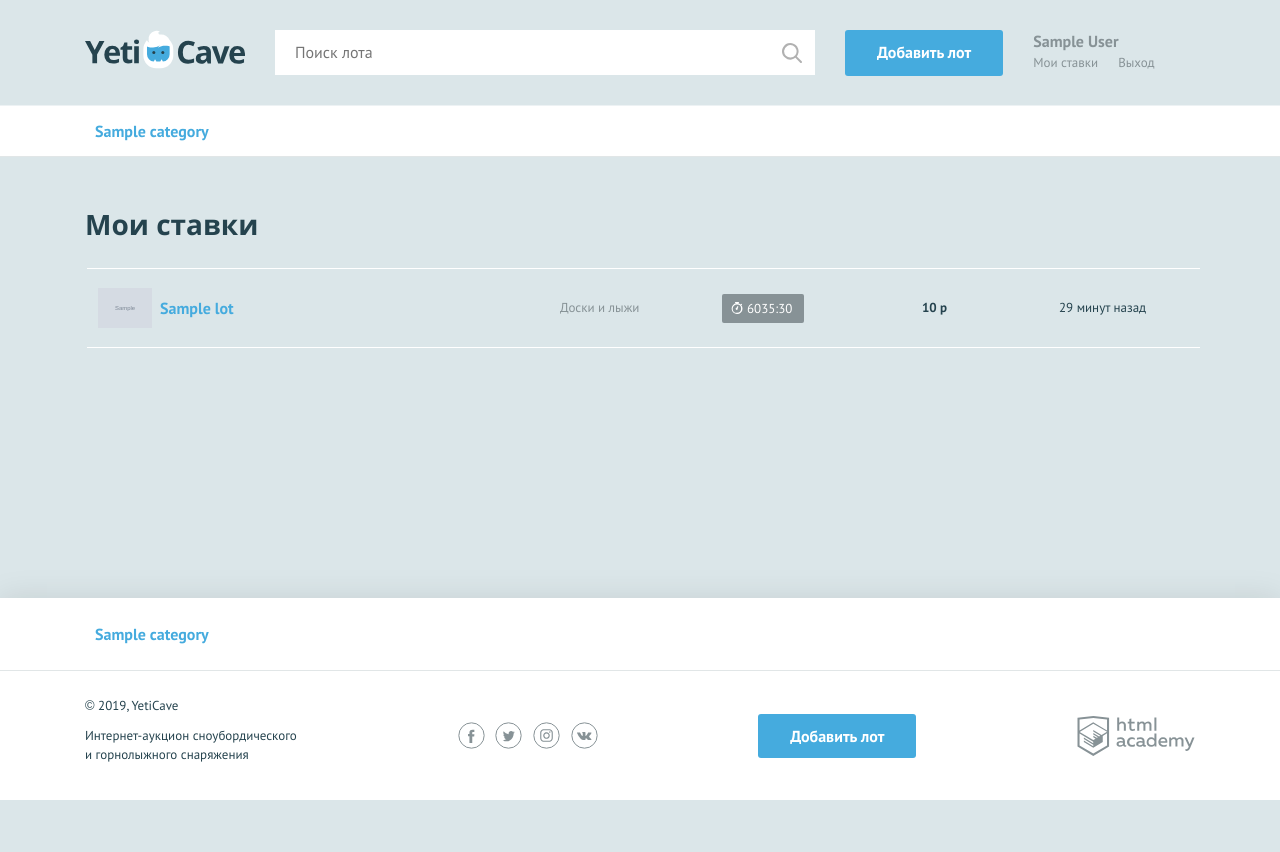
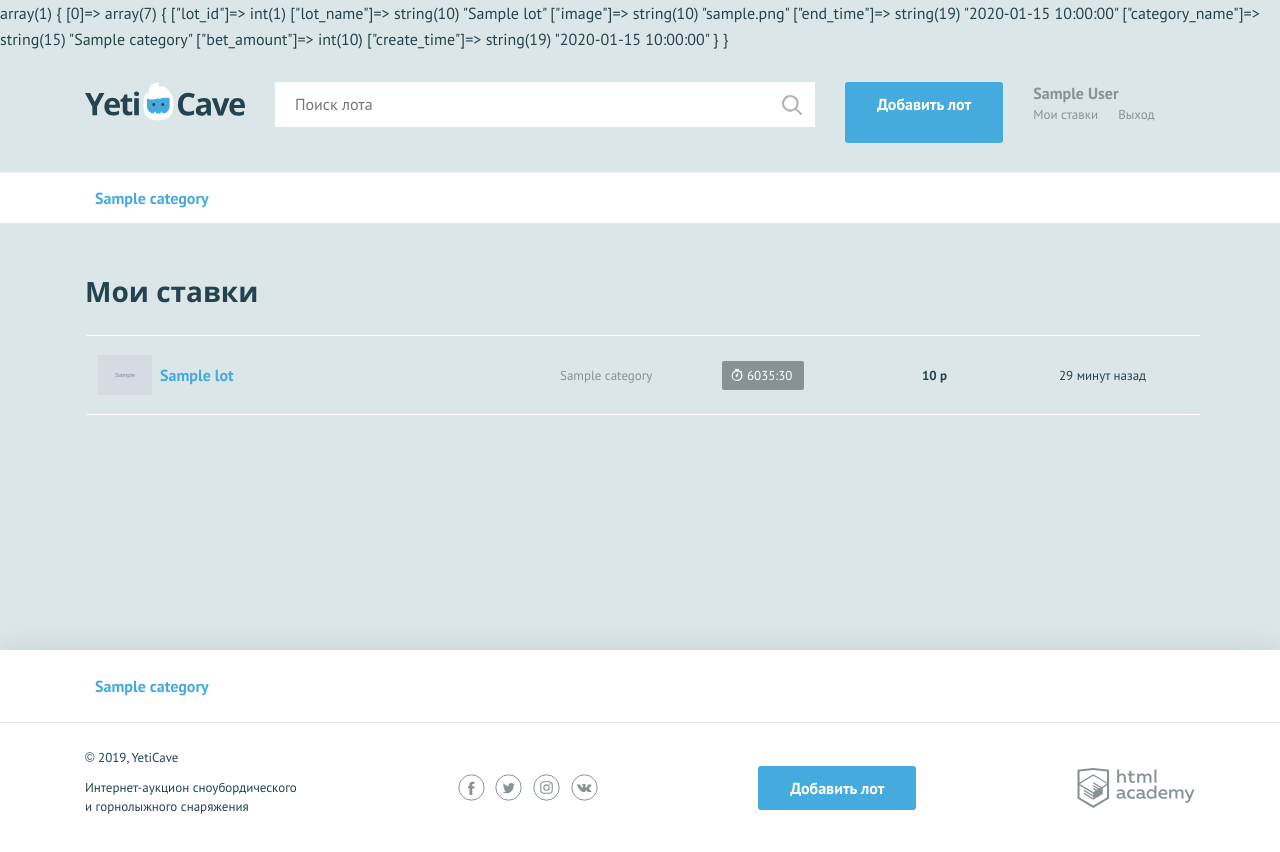
Before and after one commit to vfinchuk/890035-yeticave-9, a PHP site: page /my-bets in a window 1280 px wide. Before the commit the page ends 800 px from the top, so only its background shows below. Run offline with PHP 8.4, Linux system fonts and the light colour scheme; the visitor is signed in with stand-in values (Sample User, id 1); tables that the repository leaves empty hold one stand-in row (values such as "Sample post"); grey boxes marked "Sample" are stand-in pictures.

Commit message:
Правки шаблона templates/my-bets.php

```diff
--- a/my-bets.php
+++ b/my-bets.php
@@ -7,7 +7,7 @@ $categories = get_categories($connection);
 $lots = get_lots($connection);
 
 $my_bets = get_user_bets($connection, intval($user['id']));
-
+var_dump($my_bets);
 if (!$user) {
     header('Location: login.php');
     exit();
--- a/templates/my-bets.php
+++ b/templates/my-bets.php
@@ -21,16 +21,19 @@
                             </div>
                             <h3 class="rates__title"><a href="/lot.php?id=<?= $my_bet['lot_id']; ?>"><?= $my_bet['lot_name']; ?></a></h3>
                         </td>
-                        <td class="rates__category">
-                            Доски и лыжи
-                        </td>
+                        <td class="rates__category"><?= $my_bet['category_name']; ?></td>
                         <td class="rates__timer">
-                            <div class="timer timer<?= is_timer_finishing($my_bet['end_time'], 1) ? '--finishing' : ''; ?>"><?= time_to_end($my_bet['end_time']); ?></div>
+                            <?php if(is_bet_end($my_bet['end_time'])): ?>
+                                <div class="timer timer--end">Торги окончены</div>
+                            <?php else: ?>
+                                <div class="timer timer<?= is_timer_finishing($my_bet['end_time'], 1) ? '--finishing' : ''; ?>">
+                                    <?= time_to_end($my_bet['end_time']); ?>
+                                </div>
+                            <?php endif; ?>
                         </td>
                         <td class="rates__price"><?= price_format(intval($my_bet['bet_amount']), true); ?></td>
                         <td class="rates__time"><?= get_bet_time($my_bet['create_time']); ?></td>
                     </tr>
-
                 <?php endforeach; endif; ?>
 
 <!---->
```
